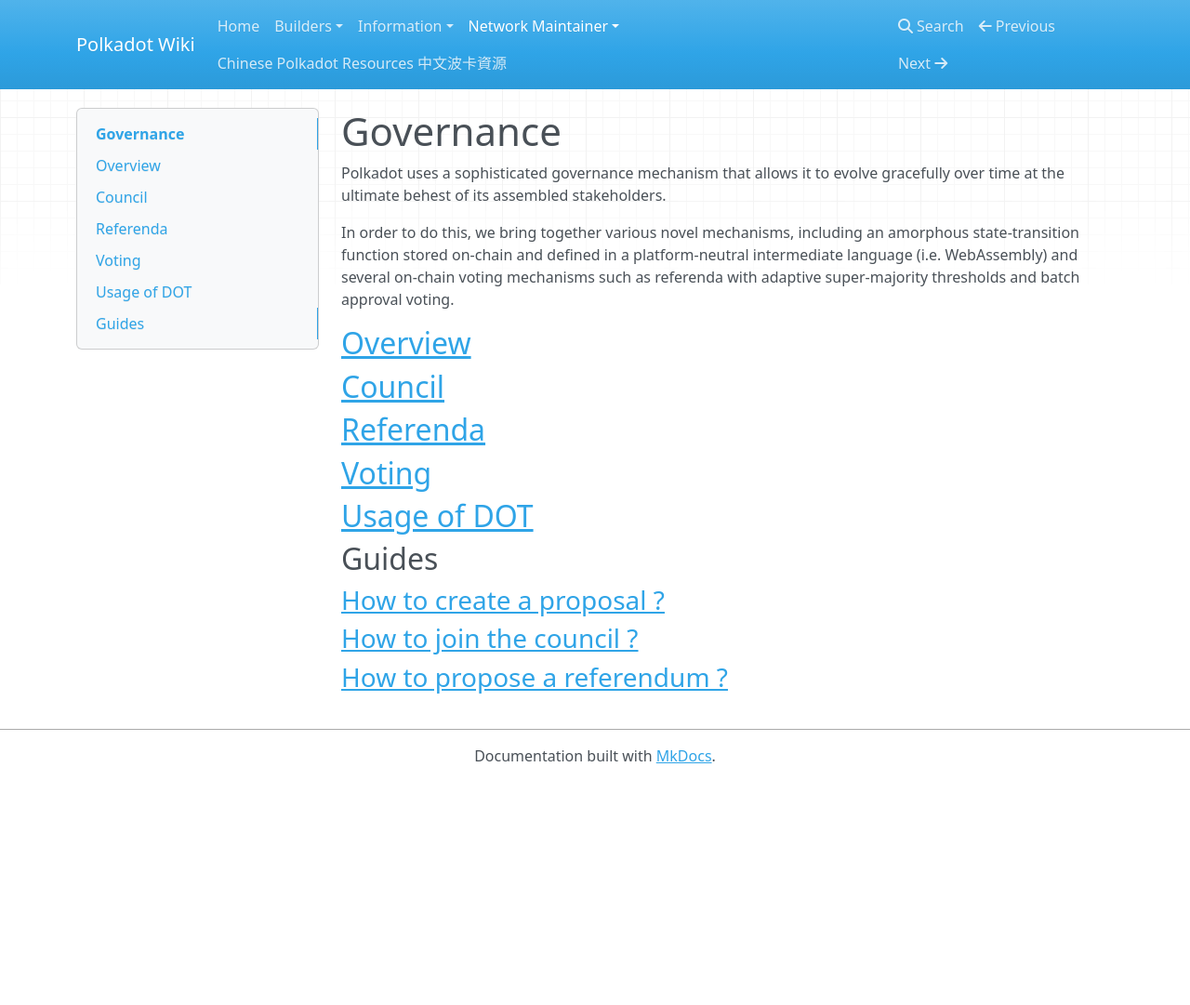
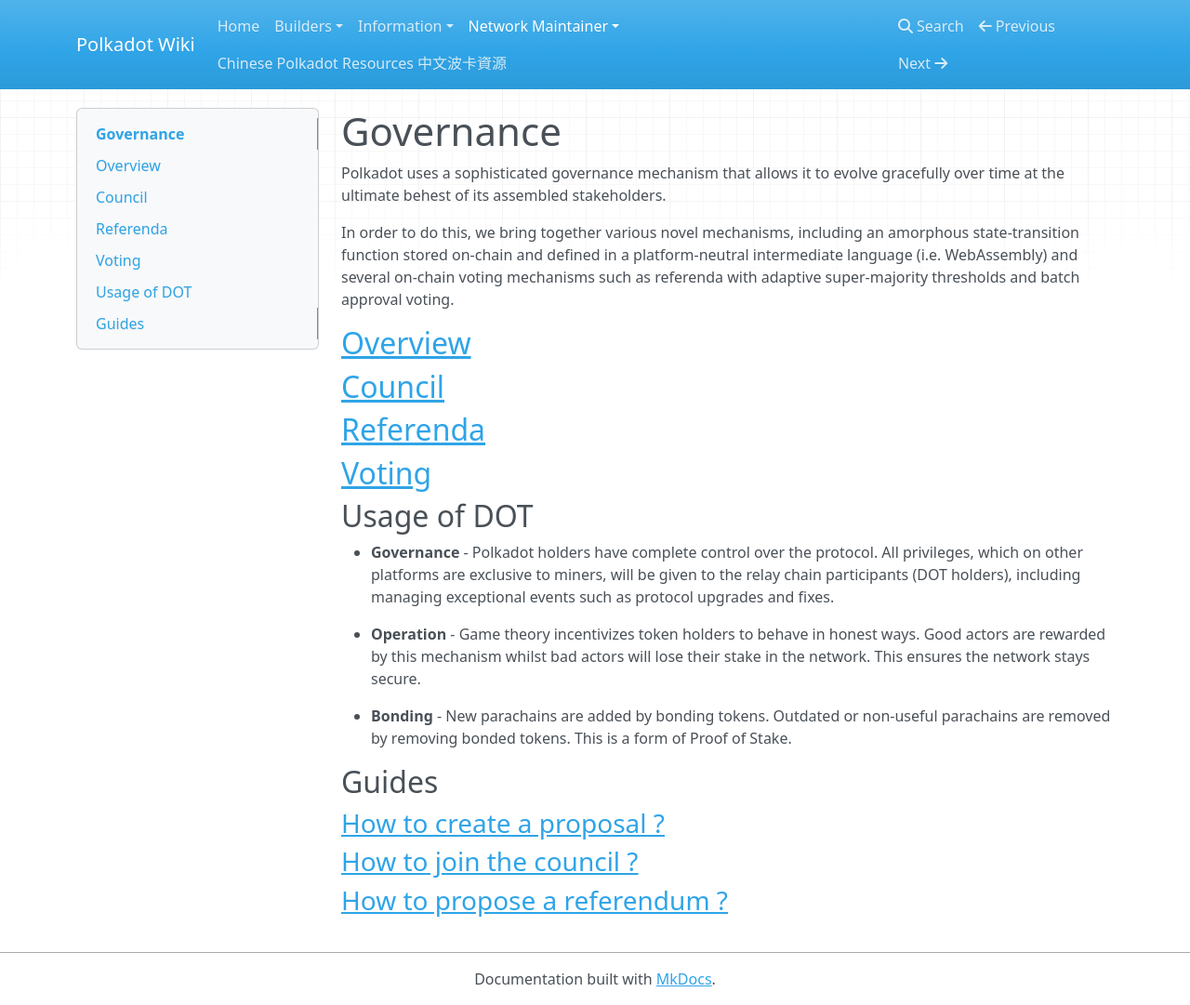
Before and after one commit to w3f/polkadot-wiki-old, an MkDocs documentation site: the page built from docs/polkadot/network_maintainers/governance/index.md, in a window 1280 px wide and 1081 px high. Shown: the whole window at 93% size. Built offline with MkDocs 1.6.1, drawn with Linux system fonts in a browser that asks for light colours; nearby versions of some CDN libraries.

Commit message:
Update governance content

```diff
--- a/docs/polkadot/network_maintainers/governance/index.md
+++ b/docs/polkadot/network_maintainers/governance/index.md
@@ -12,7 +12,16 @@ In order to do this, we bring together various novel mechanisms, including an am
 
 ## [Voting]()
 
-## [Usage of DOT](https://hackmd.io/GivK-7lBQ6aYpFnzuOwnCg)
+## Usage of DOT
+
+* **Governance** -
+Polkadot holders have complete control over the protocol. All privileges, which on other platforms are exclusive to miners, will be given to the relay chain participants (DOT holders), including managing exceptional events such as protocol upgrades and fixes.
+
+* **Operation** -
+Game theory incentivizes token holders to behave in honest ways. Good actors are rewarded by this mechanism whilst bad actors will lose their stake in the network. This ensures the network stays secure.
+
+* **Bonding** -
+New parachains are added by bonding tokens. Outdated or non-useful parachains are removed by removing bonded tokens. This is a form of Proof of Stake.
 
 ## Guides
 
```
Also changed, not shown: docs/polkadot/network_maintainers/collator.md (+2 -1 lines), docs/polkadot/network_maintainers/node_operator.md (+1 -1 lines), docs/polkadot/network_maintainers/nominator.md (+2 -1 lines).
